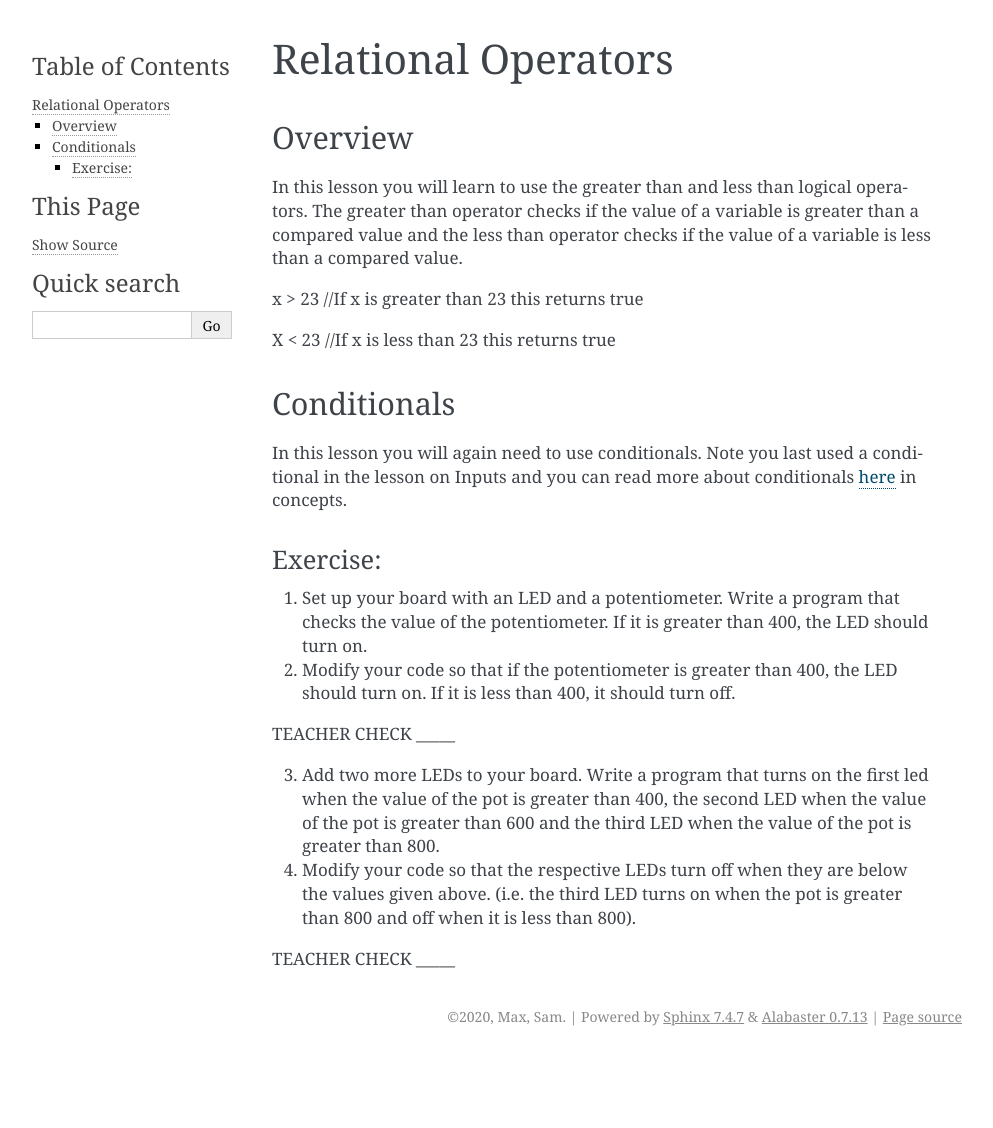
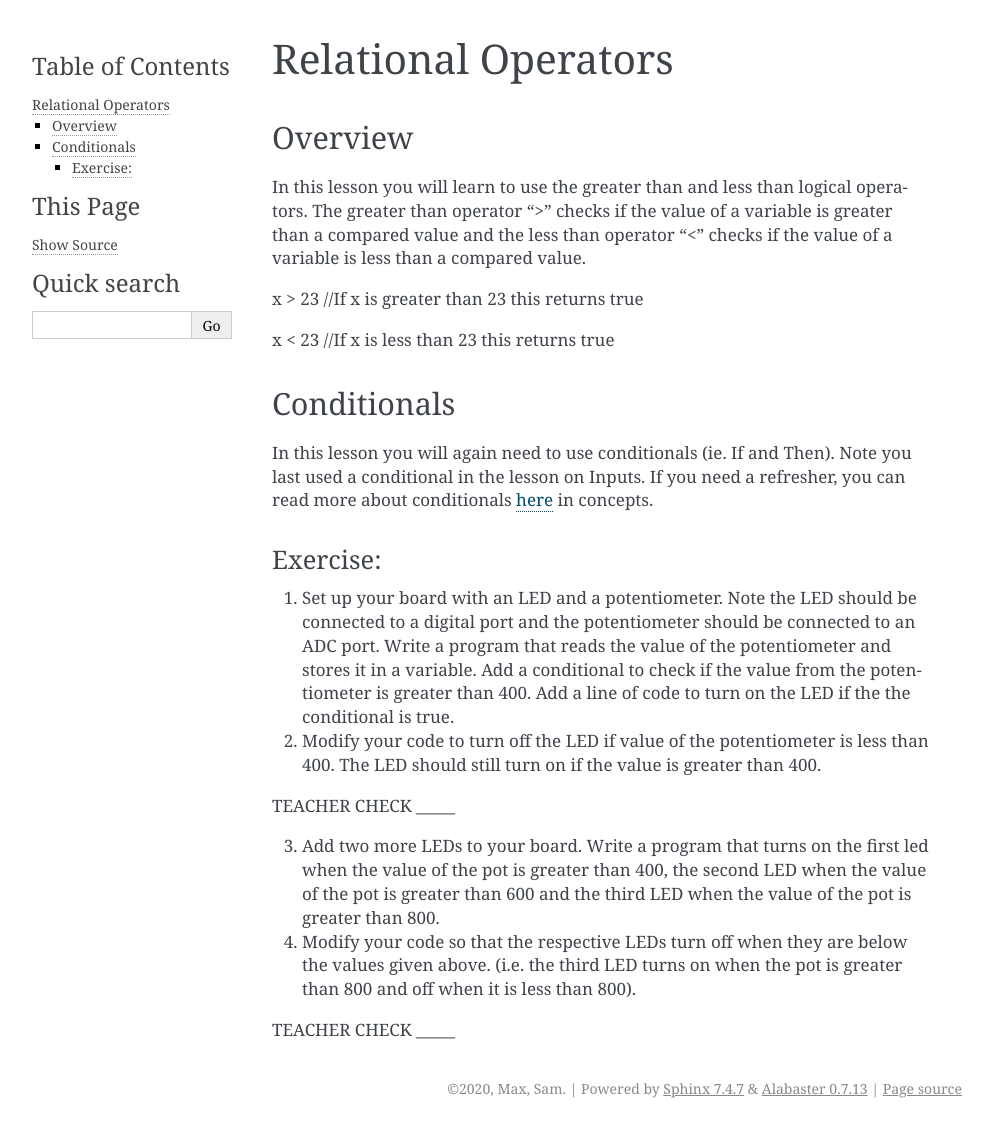
Before and after one commit to maxtkc/mvths-wiki, a Sphinx documentation site: the page built from docs/022-relational-operators.rst, in a window 1280 px wide. Shown: the whole page, without its empty margins (148-1141 px from the left). Built offline with Sphinx 7.4.7, drawn with Linux system fonts in a browser that asks for light colours; before the commit the page ends 1056 px from its top, so only the background shows below that.

Commit message:
Update 022-relational-operators.rst

```diff
--- a/docs/022-relational-operators.rst
+++ b/docs/022-relational-operators.rst
@@ -5,19 +5,19 @@ Overview
 --------
 
 In this lesson you will learn to use the greater than and less than
-logical operators. The greater than operator checks if the value of a
-variable is greater than a compared value and the less than operator
+logical operators. The greater than operator ">" checks if the value of a
+variable is greater than a compared value and the less than operator "<"
 checks if the value of a variable is less than a compared value.
 
 x > 23 //If x is greater than 23 this returns true
 
-X < 23 //If x is less than 23 this returns true
+x < 23 //If x is less than 23 this returns true
 
 Conditionals
 ------------
 
-In this lesson you will again need to use conditionals. Note you last
-used a conditional in the lesson on Inputs and you can read more about
+In this lesson you will again need to use conditionals (ie. If and Then). Note you last
+used a conditional in the lesson on Inputs. If you need a refresher, you can read more about
 conditionals
 `here <https://www.google.com/url?q=https://docs.google.com/document/d/1BmZbXzxnD2j17QToSZ9jeZmnP7burwfksfQq2v4zu-Y/edit%23heading%3Dh.o11qq65yx4ek&sa=D&ust=1587613173938000>`__ in
 concepts.
@@ -25,11 +25,13 @@ concepts.
 Exercise:
 ~~~~~~~~~
 
-1. Set up your board with an LED and a potentiometer. Write a program
-   that checks the value of the potentiometer. If it is greater than
-   400, the LED should turn on.
-2. Modify your code so that if the potentiometer is greater than 400,
-   the LED should turn on. If it is less than 400, it should turn off.
+1. Set up your board with an LED and a potentiometer. Note the LED should be connected to a digital port and the
+   potentiometer should be connected to an ADC port. Write a program
+   that reads the value of the potentiometer and stores it in a variable. Add a conditional to check if the value
+   from the potentiometer is greater than
+   400. Add a line of code to turn on the LED if the the conditional is true.
+
+2. Modify your code to turn off the LED if value of the potentiometer is less than 400. The LED should still turn on if the value is greater than 400.
 
 TEACHER CHECK \_\_\_\_\_
 
```
